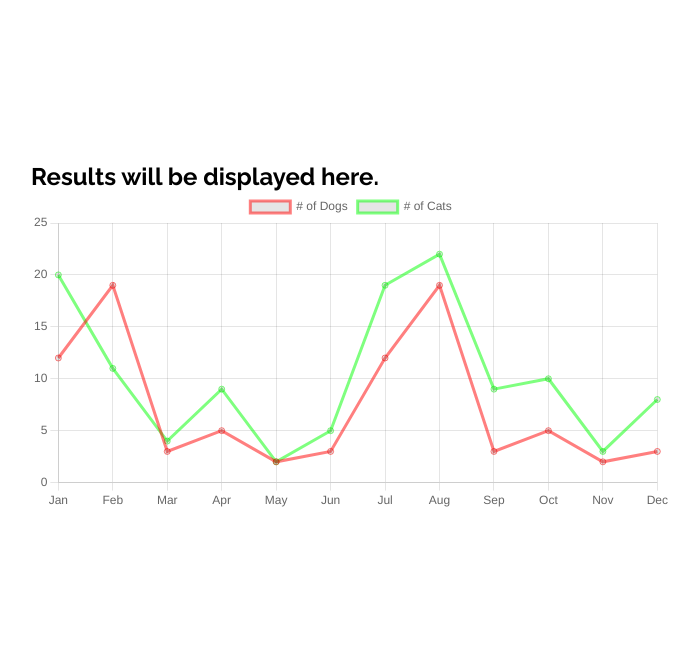
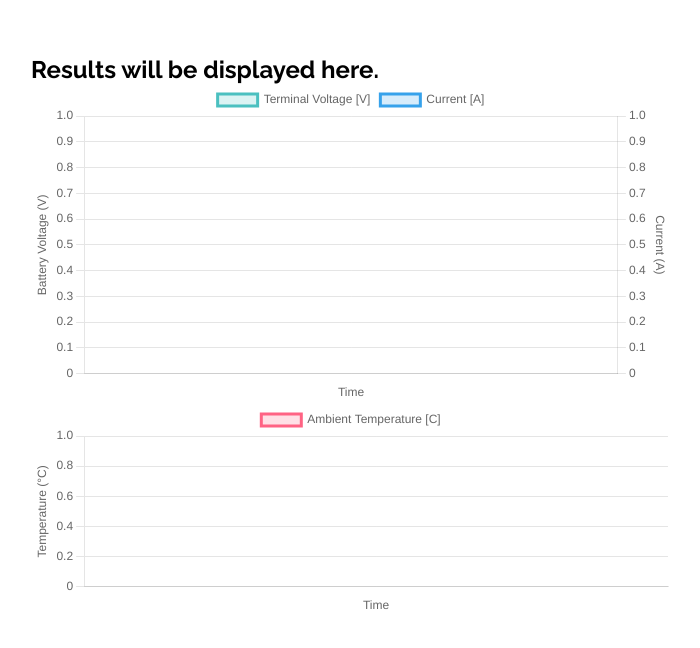
Before and after one commit to MarkVeerasingam/Battery-Simulator-Frontend-Prototype, a website with bundled scripts: page public/index.html in a window 1280 px wide. Shown: the part 1664-2312 px from the top of the page, without its empty margins (289-989 px from the left). Built offline with nearby package versions, Linux system fonts and the light colour scheme.

Commit message:
implemented a chartJS skeleton

```diff
--- a/public/index.html
+++ b/public/index.html
@@ -125,9 +125,11 @@
             <div class="content">
                 <h2>Results will be displayed here.</h2>
                 <div>
-                    <canvas id="myChart" width="800" height="400"></canvas>
+                    <canvas id="current_voltage_chart" width="800" height="400"></canvas>
+                    <canvas id="temperature_chart" width="300" height="100"></canvas>
                 </div>
             </div>
+        </div>
         </div>
         <!-- Save Section -->
         <div id="save-section" class="main-container">
--- a/src/js/app.js
+++ b/src/js/app.js
@@ -3,12 +3,9 @@ import { populateDriveCycleDropdown } from './dropdown.js';
 import './radio-select.js';
 import './sortable.js';
 import './progress-bar.js';
-import { displayChart } from './graph.js'
 import { submitForm } from './submit-form.js';
 
 $(document).ready(function () {
     console.log('App initialized');
     submitForm();
-
-    displayChart();
 });
--- /dev/null
+++ b/src/js/chartUtils.js
@@ -0,0 +1,71 @@
+export function createVoltageCurrentChart(ctx, chartType, labels, datasets) {
+    return new Chart(ctx, {
+        type: chartType,
+        data: {
+            labels: labels,
+            datasets: datasets
+        },
+        options: {
+            scales: {
+                x: {
+                    title: {
+                        display: true,
+                        text: 'Time'
+                    }
+                },
+                'y-voltage': {
+                    title: {
+                        display: true,
+                        text: 'Battery Voltage (V)'
+                    },
+                    position: 'left',
+                    beginAtZero: false,
+                },
+                'y-current': {
+                    title: {
+                        display: true,
+                        text: 'Current (A)'
+                    },
+                    position: 'right',
+                    beginAtZero: false,
+                    grid: {
+                        drawOnChartArea: false // Optional: hide grid lines for the current axis
+                    }
+                }
+            }
+        }
+    });
+}
+
+export function createTemperatureChart(ctx, chartType, labels, datasets) {
+    return new Chart(ctx, {
+        type: chartType,
+        data: {
+            labels: labels,
+            datasets: datasets
+        },
+        options: {
+            scales: {
+                x: {
+                    title: {
+                        display: true,
+                        text: 'Time'
+                    }
+                },
+                y: {
+                    title: {
+                        display: true,
+                        text: 'Temperature (°C)'
+                    },
+                    beginAtZero: false
+                }
+            }
+        }
+    });
+}
+
+export function updateChart(chart, labels, datasets) {
+    chart.data.labels = labels;
+    chart.data.datasets = datasets;
+    chart.update();
+}
--- a/src/js/fetchSimulation.js
+++ b/src/js/fetchSimulation.js
@@ -1,3 +1,36 @@
+import { createVoltageCurrentChart, createTemperatureChart, updateChart } from './chartUtils.js';
+
+const ctx1 = document.getElementById('current_voltage_chart').getContext('2d');
+const current_voltage_chart = createVoltageCurrentChart(ctx1, 'line', [], [
+    {
+        label: 'Terminal Voltage [V]',
+        data: [],
+        borderColor: 'rgba(75, 192, 192, 1)',
+        backgroundColor: 'rgba(75, 192, 192, 0.2)',
+        yAxisID: 'y-voltage',
+        fill: false
+    },
+    {
+        label: 'Current [A]',
+        data: [],
+        borderColor: 'rgba(54, 162, 235, 1)',
+        backgroundColor: 'rgba(54, 162, 235, 0.2)',
+        yAxisID: 'y-current',
+        fill: false
+    }
+]);
+
+const ctx2 = document.getElementById('temperature_chart').getContext('2d');
+const temperature_chart = createTemperatureChart(ctx2, 'line', [], [
+    {
+        label: 'Ambient Temperature [C]',
+        data: [],
+        borderColor: 'rgba(255, 99, 132, 1)',
+        backgroundColor: 'rgba(255, 99, 132, 0.2)',
+        fill: false
+    }
+]);
+
 export async function fetchSimulation(data) {
     const url = "http://localhost:8084/simulate";
 
@@ -16,13 +49,39 @@ export async function fetchSimulation(data) {
         }
 
         const datapoints = await response.json();
-        console.log(response);
         console.log(datapoints);
-
         return datapoints;
-
     } catch (error) {
         console.error('Error occurred while submitting data:', error);
-        throw error; // Rethrow to handle in submitForm.js
+        throw error;
     }
 }
+
+export function updateCharts(times, voltages, currents, temperatures) {
+    updateChart(current_voltage_chart, times, [
+        {
+            label: 'Terminal Voltage [V]',
+            data: voltages.map((voltage, index) => ({ x: parseFloat(times[index]), y: voltage })),
+            borderColor: 'rgba(75, 192, 192, 1)',
+            backgroundColor: 'rgba(75, 192, 192, 0.2)',
+            yAxisID: 'y-voltage'
+        },
+        {
+            label: 'Current [A]',
+            data: currents.map((current, index) => ({ x: parseFloat(times[index]), y: current })),
+            borderColor: 'rgba(54, 162, 235, 1)',
+            backgroundColor: 'rgba(54, 162, 235, 0.2)',
+            yAxisID: 'y-current'
+        }
+    ]);
+
+    updateChart(temperature_chart, times, [
+        {
+            label: 'Ambient Temperature [C]',
+            data: temperatures.map((temp, index) => ({ x: parseFloat(times[index]), y: temp })),
+            borderColor: 'rgba(255, 99, 132, 1)',
+            backgroundColor: 'rgba(255, 99, 132, 0.2)',
+            fill: false
+        }
+    ]);
+}
--- a/src/js/graph.js
+++ /dev/null
@@ -1,30 +0,0 @@
-export async function displayChart() {
-    const ctx = document.getElementById('myChart');
-    new Chart(ctx, {
-        type: 'line',
-        data: {
-            labels: ['Jan', 'Feb', 'Mar', 'Apr', 'May', 'Jun', 'Jul', 'Aug', 'Sep', 'Oct', 'Nov', 'Dec'],
-            datasets: [{
-                label: '# of Dogs',
-                data: [12, 19, 3, 5, 2, 3, 12, 19, 3, 5, 2, 3],
-                borderColor: [
-                    'rgb(255, 0, 0, 0.5)'
-                ],
-            },
-            {
-                label: '# of Cats',
-                data: [20, 11, 4, 9, 2, 5, 19, 22, 9, 10, 3, 8],
-                borderColor: [
-                    'rgb(0, 255, 0, 0.5)'
-                ],
-            }]
-        },
-        options: {
-            scales: {
-                y: {
-                    beginAtZero: true
-                }
-            }
-        }
-    });
-}
--- a/src/js/submit-form.js
+++ b/src/js/submit-form.js
@@ -22,11 +22,9 @@ function getSimulationData(simulationType) {
     } else if (simulationType === 'drive_cycle') {
         const driveCycleField = document.querySelector('#driveCycle-field select').value;
         simulationData.drive_cycle = {
-            chemistry: document.getElementById('battery-chemistry').value,
             drive_cycle_file: driveCycleField
         };
     }
-
     return simulationData;
 }
 
@@ -63,8 +61,10 @@ export async function submitForm() {
         console.log('Form Data:', postData);
 
         try {
-            // wait for simulation to finish, then scroll to the results section
-            await fetchSimulation(postData);
+            // fetch the simulation
+            const datapoints = await fetchSimulation(postData);
+
+            // when simulation is finished, then scroll to the results section
             scrollToResults();
         } catch (error) {
             console.error('Error occurred during simulation:', error);
```
